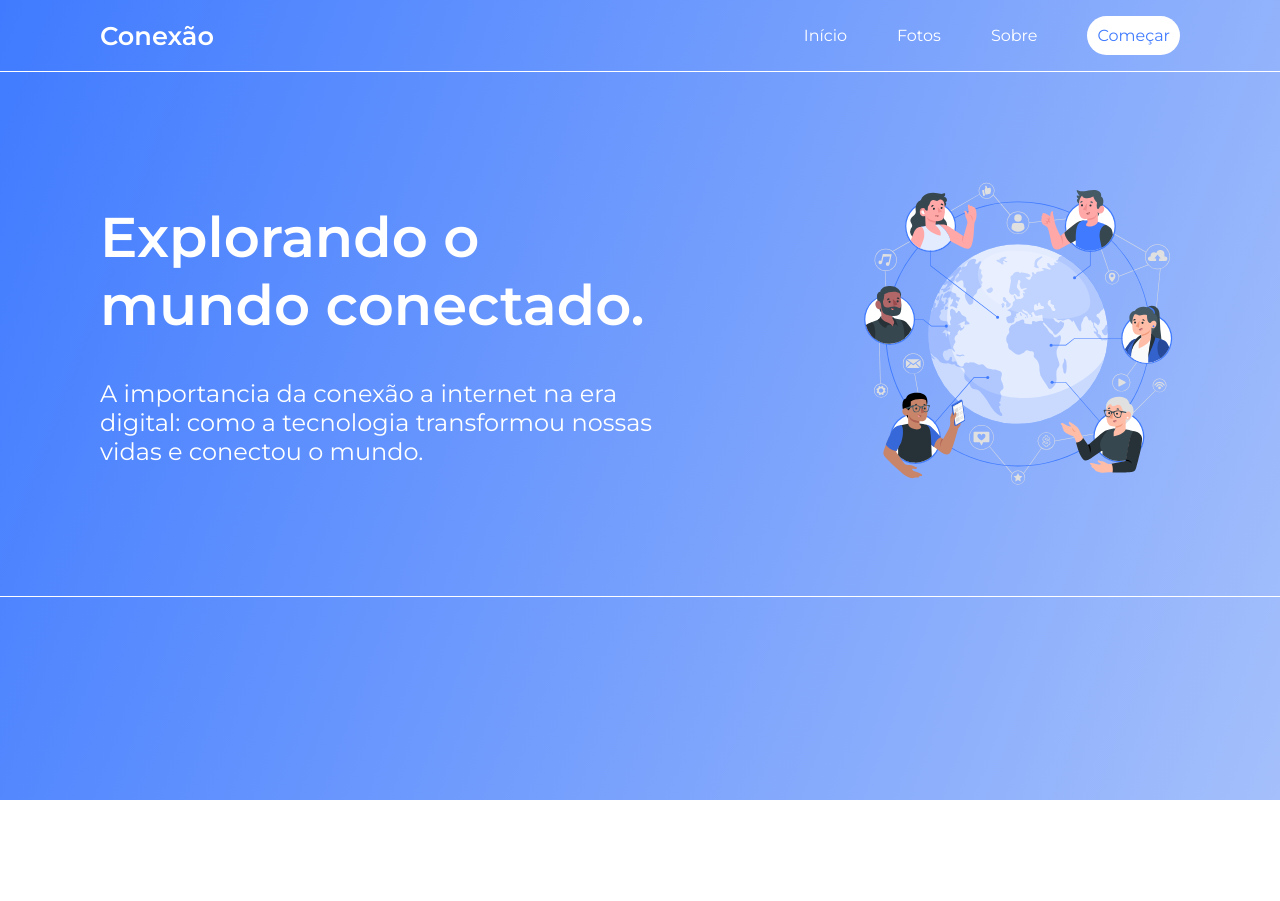
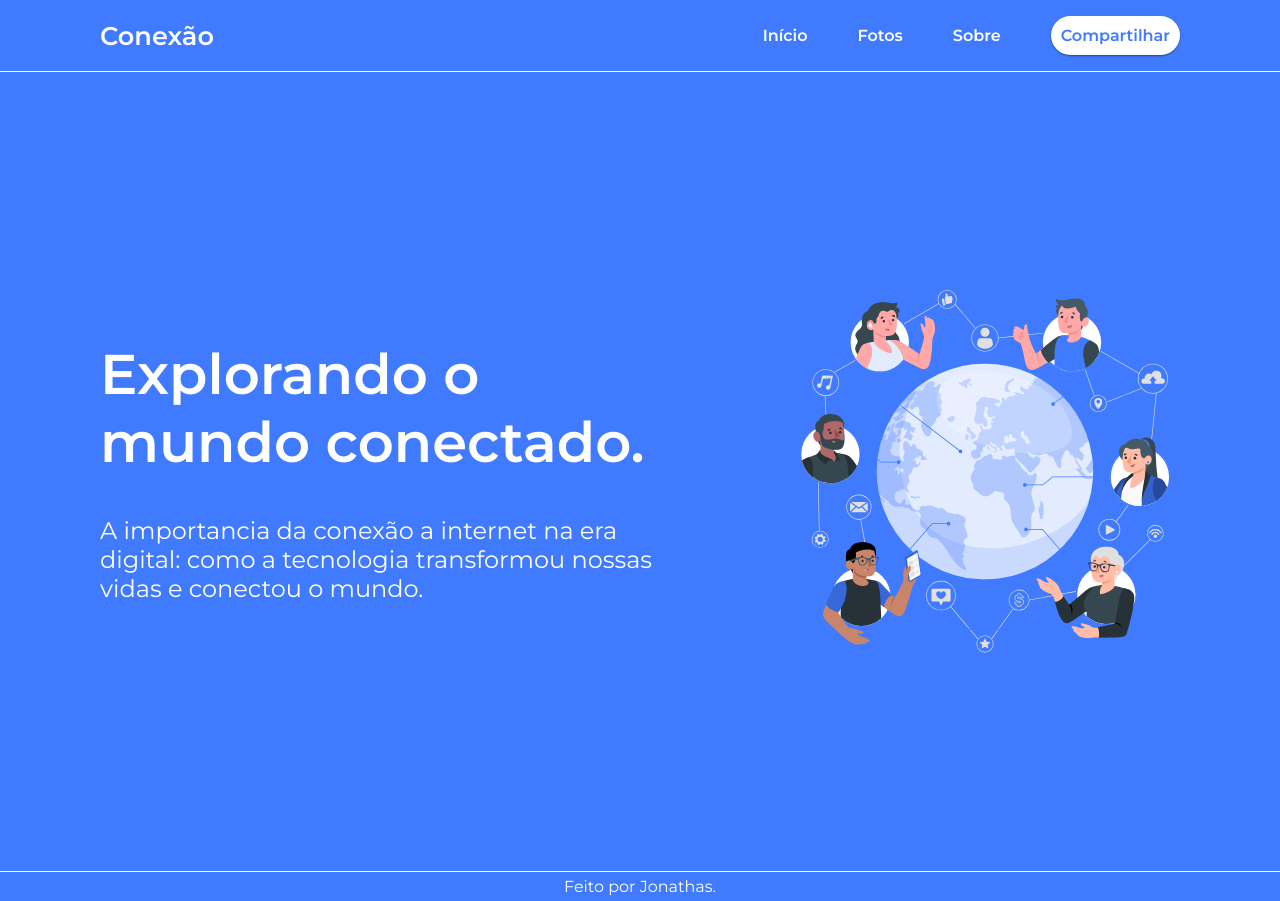
Before and after one commit to jonathascp/landing-page, a plain HTML site: page index.html in a window 1280 px wide. Before the commit the page ends 800 px from the top, so only its background shows below. Drawn offline with Linux system fonts and the light colour scheme.

Commit message:
Botoes e altura

```diff
--- a/estilos/style.css
+++ b/estilos/style.css
@@ -13,17 +13,18 @@
     font-family: 'Montserrat', sans-serif;
 }
 
-body {
-    height: 100vh;
-    background-image: linear-gradient(110deg,var(--cor-primaria),#a4bffb);
+body,html {
+    background-color: var(--cor-primaria);
+
 }
 
 .corpo {
+    height: 100vh;
     display: flex;
     flex-direction: row;
     align-items: center;
     justify-content: space-between;
-    padding: 100px;
+    padding: 6.25em;
     border-bottom: .3px solid var(--cor-secundaria);
 }
 
@@ -49,7 +50,7 @@ body {
 }
 
 .imagem {
-    width: 30%;
+    width: 24.37em;
 }
 
 .cabecalho {
@@ -75,9 +76,16 @@ body {
 .cabecalho li {
     list-style: none;
 }
+
 .link {
     text-decoration: none;
     color: var(--cor-secundaria);
+    font-weight: bold;
+}
+
+.link:hover {
+    color: #2c57b1;
+    transition: color .3s;
 }
 
 .botao-principal {
@@ -85,5 +93,18 @@ body {
    background-color: var(--cor-secundaria);
    padding: 10px;
    border-radius: 20px;
-   color: var(--cor-primaria)
+   color: var(--cor-primaria);
+   font-weight: bold;
+   box-shadow: 0px 1px 2px rgba(0, 0, 0, 0.43);
 }
+
+.botao-principal:hover {
+    color: #2c57b1;
+    transition: color .3s;
+}
+
+.texto-rodape {
+    color: var(--cor-secundaria);
+    text-align: center;
+    padding: 5px;
+}
--- a/index.html
+++ b/index.html
@@ -16,7 +16,7 @@
                 <li><a class="link" href="">Início</a></li>
                 <li><a class="link" href="">Fotos</a></li>
                 <li><a class="link" href="">Sobre</a></li>
-                <li><a class="botao-principal" href="">Começar</a></li>
+                <li><a class="botao-principal" href="">Compartilhar</a></li>
             </ul>
         </nav>
     </header>
@@ -29,6 +29,10 @@
         <img class="imagem" src="imagens/image.svg" alt="Conexão">
     </main>
 
+    <footer class="rodape">
+        <p class="texto-rodape">Feito por Jonathas.</p>
+
+    </footer>
 
 </body>
 </html>
```
